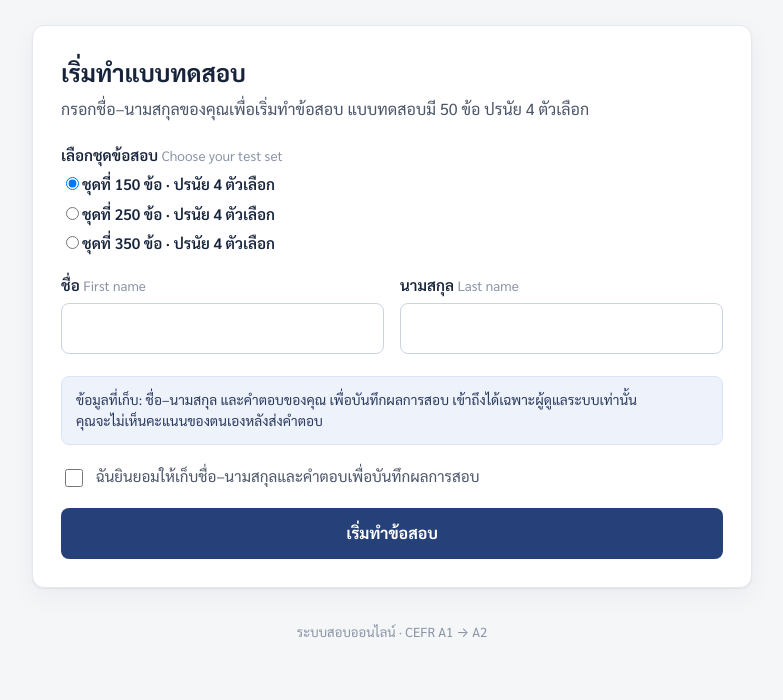
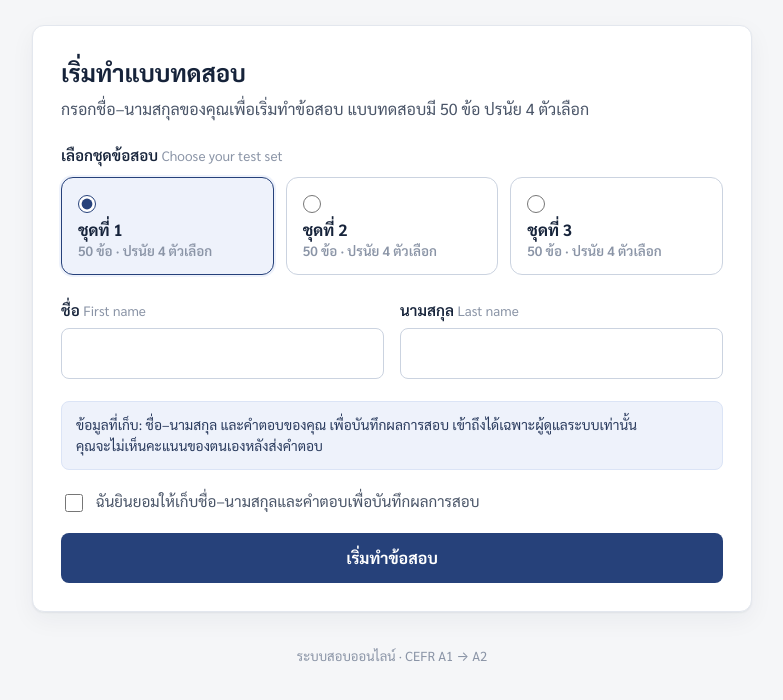
Before and after one commit to suttipong-to/cefr-exam, a plain HTML site: page index.html in a window 1280 px wide. Shown: the part 96-796 px from the top of the page, without its empty margins (248-1031 px from the left). Drawn offline with Linux system fonts and the light colour scheme.

Commit message:
UI: add grid layout and spacing for test set choices so names and question counts do not merge

```diff
--- a/assets/css/style.css
+++ b/assets/css/style.css
@@ -60,6 +60,61 @@
 .field { margin-bottom: 18px; }
 .field label { display: block; font-weight: 600; margin-bottom: 6px; font-size: .95rem; }
 .field .hint { color: var(--ink-faint); font-weight: 400; font-size: .85rem; }
+
+/* ---------- test set cards ---------- */
+.set-choices {
+  display: grid;
+  grid-template-columns: repeat(3, 1fr);
+  gap: 12px;
+  margin-top: 10px;
+}
+@media (max-width: 640px) {
+  .set-choices { grid-template-columns: 1fr; }
+}
+.set-choice {
+  display: flex;
+  align-items: flex-start;
+  gap: 12px;
+  padding: 14px 16px;
+  border: 1px solid var(--line-strong);
+  border-radius: var(--radius);
+  background: #fff;
+  cursor: pointer;
+  transition: all .15s ease;
+  position: relative;
+}
+.set-choice:hover {
+  border-color: var(--accent);
+  background: var(--accent-soft);
+}
+.set-choice input[type="radio"] {
+  margin: 3px 0 0;
+  flex: none;
+  width: 18px;
+  height: 18px;
+  accent-color: var(--accent);
+}
+.set-choice:has(input:checked) {
+  border-color: var(--accent);
+  background: var(--accent-soft);
+  box-shadow: 0 0 0 2px var(--accent-soft);
+}
+.set-info {
+  display: flex;
+  flex-direction: column;
+  gap: 3px;
+}
+.set-name {
+  font-weight: 700;
+  font-size: 1.02rem;
+  color: var(--ink);
+  line-height: 1.2;
+}
+.set-desc {
+  font-size: .84rem;
+  color: var(--ink-faint);
+  line-height: 1.3;
+}
 
 input[type="text"], input[type="password"], select {
   width: 100%; padding: 12px 14px; font: inherit; color: var(--ink);
--- a/index.html
+++ b/index.html
@@ -7,7 +7,7 @@
   <link rel="preconnect" href="https://fonts.googleapis.com">
   <link rel="preconnect" href="https://fonts.gstatic.com" crossorigin>
   <link href="https://fonts.googleapis.com/css2?family=Sarabun:wght@400;600;700&display=swap" rel="stylesheet">
-  <link rel="stylesheet" href="assets/css/style.css">
+  <link rel="stylesheet" href="assets/css/style.css?v=4">
 </head>
 <body data-page="start">
   <div class="wrap">
@@ -79,8 +79,8 @@
     <p class="foot">ระบบสอบออนไลน์ · CEFR A1 → A2</p>
   </div>
 
-  <script src="assets/js/config.js?v=2"></script>
-  <script src="assets/js/api.js?v=2"></script>
-  <script src="assets/js/exam.js?v=2"></script>
+  <script src="assets/js/config.js?v=4"></script>
+  <script src="assets/js/api.js?v=4"></script>
+  <script src="assets/js/exam.js?v=4"></script>
 </body>
 </html>
```
